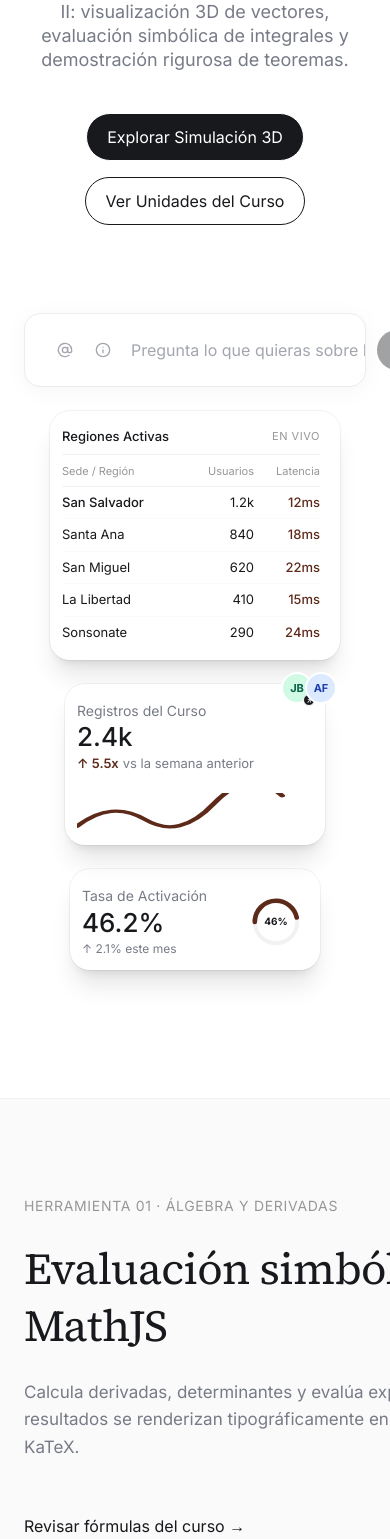
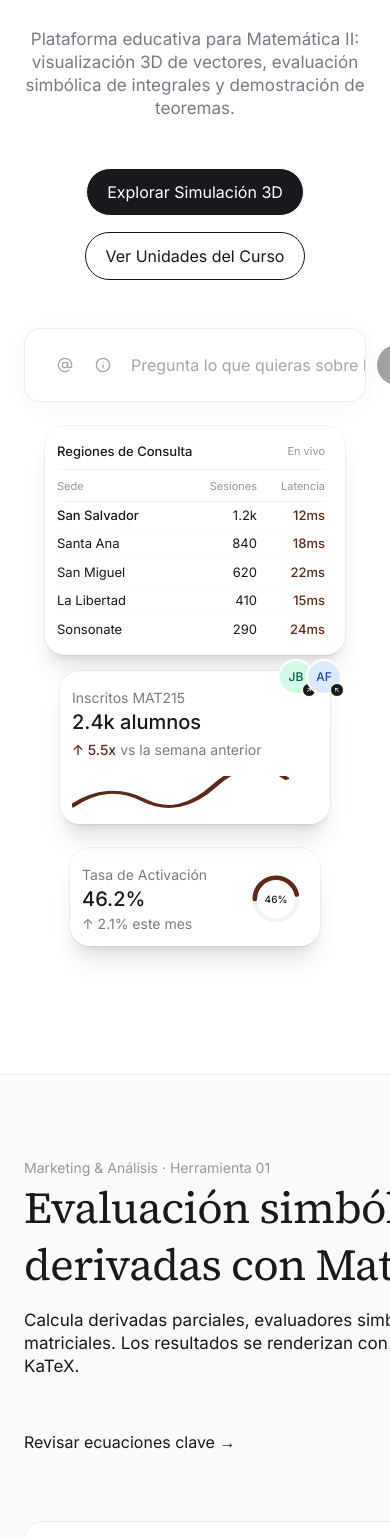
Before and after one commit to UES-Community/mat215-2016, a Next.js app: page / in a window 390 px wide. Shown: the part 441-1980 px from the top of the page. Built offline with nearby package versions, Linux system fonts and the light colour scheme.

Commit message:
feat: rebuild magazine spread hero collage and editorial layout according to Steep specification

```diff
--- a/app/page.tsx
+++ b/app/page.tsx
@@ -6,47 +6,47 @@ import { VectorSimulation3D } from "@/components/vector-simulation-3d";
 import { RadixUnits } from "@/components/radix-units";
 import { AIComposer } from "@/components/ai-composer";
 
-// Steep Editorial Floating Cards
-function RegionTableCard() {
+// 1. Floating Product Artifact: Region Table (Top-Left)
+function RegionTableArtifact() {
   return (
-    <div className="artifact-card w-[290px] text-[13px] font-sohne">
+    <div className="artifact-card w-[300px] text-[13px] font-sohne select-none pointer-events-none sm:pointer-events-auto">
       <div className="flex items-center justify-between pb-2 mb-2 border-b border-[#f2f2f3]">
-        <span className="font-medium text-[#17191c]">Regiones Activas</span>
-        <span className="text-[11px] text-[#979799] font-normal uppercase tracking-wider">En vivo</span>
+        <span className="font-medium text-[#17191c]">Regiones de Consulta</span>
+        <span className="text-[11px] text-[#979799]">En vivo</span>
       </div>
       <table className="w-full text-left border-collapse">
         <thead>
           <tr className="text-[11px] text-[#979799] border-b border-[#f2f2f3]">
-            <th className="pb-1.5 font-normal">Sede / Región</th>
-            <th className="pb-1.5 font-normal text-right">Usuarios</th>
+            <th className="pb-1.5 font-normal">Sede</th>
+            <th className="pb-1.5 font-normal text-right">Sesiones</th>
             <th className="pb-1.5 font-normal text-right">Latencia</th>
           </tr>
         </thead>
         <tbody className="text-[#17191c]">
           <tr className="border-b border-[#fafafb]">
-            <td className="py-1.5 font-medium">San Salvador</td>
-            <td className="py-1.5 text-right">1.2k</td>
-            <td className="py-1.5 text-right font-medium text-[#5d2a1a]">12ms</td>
+            <td className="py-1 font-medium">San Salvador</td>
+            <td className="py-1 text-right">1.2k</td>
+            <td className="py-1 text-right text-[#5d2a1a] font-medium">12ms</td>
           </tr>
           <tr className="border-b border-[#fafafb]">
-            <td className="py-1.5">Santa Ana</td>
-            <td className="py-1.5 text-right">840</td>
-            <td className="py-1.5 text-right font-medium text-[#5d2a1a]">18ms</td>
+            <td className="py-1">Santa Ana</td>
+            <td className="py-1 text-right">840</td>
+            <td className="py-1 text-right text-[#5d2a1a] font-medium">18ms</td>
           </tr>
           <tr className="border-b border-[#fafafb]">
-            <td className="py-1.5">San Miguel</td>
-            <td className="py-1.5 text-right">620</td>
-            <td className="py-1.5 text-right font-medium text-[#5d2a1a]">22ms</td>
+            <td className="py-1">San Miguel</td>
+            <td className="py-1 text-right">620</td>
+            <td className="py-1 text-right text-[#5d2a1a] font-medium">22ms</td>
           </tr>
           <tr className="border-b border-[#fafafb]">
-            <td className="py-1.5">La Libertad</td>
-            <td className="py-1.5 text-right">410</td>
-            <td className="py-1.5 text-right font-medium text-[#5d2a1a]">15ms</td>
+            <td className="py-1">La Libertad</td>
+            <td className="py-1 text-right">410</td>
+            <td className="py-1 text-right text-[#5d2a1a] font-medium">15ms</td>
           </tr>
           <tr>
-            <td className="py-1.5">Sonsonate</td>
-            <td className="py-1.5 text-right">290</td>
-            <td className="py-1.5 text-right font-medium text-[#5d2a1a]">24ms</td>
+            <td className="py-1">Sonsonate</td>
+            <td className="py-1 text-right">290</td>
+            <td className="py-1 text-right text-[#5d2a1a] font-medium">24ms</td>
           </tr>
         </tbody>
       </table>
@@ -54,35 +54,39 @@ function RegionTableCard() {
   );
 }
 
-function RegistrationsCard() {
+// 2. Floating Product Artifact: Registrations Stat Card (Right)
+function RegistrationsArtifact() {
   return (
-    <div className="artifact-card w-[260px] font-sohne space-y-3 relative">
-      {/* Monogram Avatars floating in the card */}
+    <div className="artifact-card w-[270px] font-sohne space-y-3 relative select-none pointer-events-none sm:pointer-events-auto">
+      {/* Avatar Bubbles motif with cursor pointer */}
       <div className="absolute -top-3 -right-3 flex -space-x-2">
-        <div className="w-8 h-8 rounded-full bg-[#d1fae5] border-2 border-white flex items-center justify-center text-[11px] font-bold text-[#065f46] relative">
+        <div className="w-9 h-9 rounded-full bg-[#d1fae5] border-2 border-white flex items-center justify-center text-[12px] font-medium text-[#065f46] relative">
           JB
-          <div className="absolute -bottom-1 -right-1 w-3 h-3 bg-[#17191c] rounded-full border border-white flex items-center justify-center">
-            <span className="text-[6px] text-white">↗</span>
+          <div className="absolute -bottom-1 -right-1 w-3.5 h-3.5 bg-[#17191c] rounded-full border border-white flex items-center justify-center">
+            <span className="text-[7px] text-white">↗</span>
           </div>
         </div>
-        <div className="w-8 h-8 rounded-full bg-[#dbeafe] border-2 border-white flex items-center justify-center text-[11px] font-bold text-[#1e40af] relative">
+        <div className="w-9 h-9 rounded-full bg-[#dbeafe] border-2 border-white flex items-center justify-center text-[12px] font-medium text-[#1e40af] relative">
           AF
+          <div className="absolute -bottom-1 -right-1 w-3.5 h-3.5 bg-[#17191c] rounded-full border border-white flex items-center justify-center">
+            <span className="text-[7px] text-white">↖</span>
+          </div>
         </div>
       </div>
 
       <div>
-        <span className="text-[14px] text-[#777b86] block">Registros del Curso</span>
-        <span className="text-[26px] font-medium text-[#17191c] leading-tight block">2.4k</span>
-        <span className="text-[13px] text-[#777b86] flex items-center gap-1">
-          <span className="text-[#5d2a1a] font-semibold">↑ 5.5x</span> vs la semana anterior
+        <span className="text-[14px] text-[#777b86] block">Inscritos MAT215</span>
+        <span className="text-[20px] font-medium text-[#17191c] leading-tight block mt-0.5">2.4k alumnos</span>
+        <span className="text-[14px] text-[#777b86] flex items-center gap-1 mt-1">
+          <span className="text-[#5d2a1a] font-medium">↑ 5.5x</span> vs la semana anterior
         </span>
       </div>
 
-      {/* Gestural line chart */}
-      <div className="h-12 w-full pt-2">
+      {/* Gestural line chart in Sienna Brown */}
+      <div className="h-10 w-full pt-1">
         <svg className="w-full h-full" viewBox="0 0 100 30" preserveAspectRatio="none">
           <path
-            d="M0,25 Q15,5 30,20 T60,8 T90,2 M100,5"
+            d="M0,25 Q15,5 30,20 T60,8 T90,2 M100,6"
             fill="none"
             stroke="#5d2a1a"
             strokeWidth="2.5"
@@ -94,15 +98,16 @@ function RegistrationsCard() {
   );
 }
 
-function ActivationCard() {
+// 3. Floating Product Artifact: Activation Stat Card (Bottom-Left)
+function ActivationArtifact() {
   return (
-    <div className="artifact-card w-[250px] font-sohne flex items-center justify-between gap-4">
+    <div className="artifact-card w-[250px] font-sohne flex items-center justify-between gap-3 select-none pointer-events-none sm:pointer-events-auto">
       <div className="space-y-1">
         <span className="text-[14px] text-[#777b86] block">Tasa de Activación</span>
-        <span className="text-[26px] font-medium text-[#17191c] leading-none block">46.2%</span>
-        <span className="text-[12px] text-[#777b86] block">↑ 2.1% este mes</span>
+        <span className="text-[20px] font-medium text-[#17191c] leading-none block">46.2%</span>
+        <span className="text-[14px] text-[#777b86] block mt-1">↑ 2.1% este mes</span>
       </div>
-      {/* Radial progress ring */}
+      {/* Minimal radial progress ring */}
       <div className="w-12 h-12 relative shrink-0">
         <svg className="w-full h-full transform -rotate-90" viewBox="0 0 36 36">
           <path
@@ -122,7 +127,7 @@ function ActivationCard() {
             d="M18 2.0845 a 15.9155 15.9155 0 0 1 0 31.831 a 15.9155 15.9155 0 0 1 0 -31.831"
           />
         </svg>
-        <div className="absolute inset-0 flex items-center justify-center text-[10px] font-bold text-[#17191c]">
+        <div className="absolute inset-0 flex items-center justify-center text-[10px] font-medium text-[#17191c]">
           46%
         </div>
       </div>
@@ -132,91 +137,92 @@ function ActivationCard() {
 
 export default function HomePage() {
   return (
-    <div className="min-h-screen bg-[#ffffff] text-[#17191c] font-sohne">
-      {/* Navigation */}
+    <div className="min-h-screen bg-[#ffffff] text-[#17191c] font-sohne selection:bg-[#fbe1d1] selection:text-[#5d2a1a]">
+      {/* Navigation Top Bar */}
       <Navbar />
 
-      {/* Hero Section */}
-      <section id="inicio" className="relative pt-12 pb-32 px-6 max-w-[1200px] mx-auto min-h-[720px] flex flex-col justify-center">
-        <div className="text-center max-w-3xl mx-auto z-10">
-          {/* Ghost tag label */}
-          <div className="inline-flex items-center gap-2 mb-6">
-            <span className="tag-label text-[14px] uppercase tracking-widest">
+      {/* Hero Section — Product Magazine Spread Collage */}
+      <section id="inicio" className="relative pt-16 pb-32 px-6 max-w-[1200px] mx-auto min-h-[760px] flex flex-col justify-center">
+        {/* Centered Hero Typography & Actions */}
+        <div className="text-center max-w-4xl mx-auto z-10 space-y-6">
+          {/* Category tag */}
+          <div>
+            <span className="tag-label uppercase tracking-widest text-[14px]">
               Universidad de El Salvador · MAT215
             </span>
           </div>
 
-          {/* 90px Signifier Display headline with mid-sentence italic */}
-          <h1 className="font-signifier text-[44px] sm:text-[64px] lg:text-[90px] text-[#17191c] leading-[1.1] tracking-[-0.025em] mb-8">
+          {/* 90px Signifier Display Headline with mid-sentence italic */}
+          <h1 className="font-signifier text-[44px] sm:text-[64px] lg:text-[90px] leading-[1.3] tracking-[-2.25px] text-[#17191c] max-w-4xl mx-auto font-normal">
             El rigor del <span className="italic font-normal">Cálculo Multivariable</span> interactivo.
           </h1>
 
           {/* Subhead */}
-          <p className="text-[18px] sm:text-[20px] text-[#777b86] leading-[1.35] max-w-2xl mx-auto mb-10 font-sohne">
-            Plataforma educativa para Matemática II: visualización 3D de vectores, evaluación simbólica de integrales y demostración rigurosa de teoremas.
+          <p className="text-[17px] leading-[1.35] text-[#777b86] font-sohne font-normal max-w-[620px] mx-auto pt-2">
+            Plataforma educativa para Matemática II: visualización 3D de vectores, evaluación simbólica de integrales y demostración de teoremas.
           </p>
 
-          {/* Pill Button Pair */}
-          <div className="flex flex-wrap items-center justify-center gap-4 mb-14">
-            <a href="#simulador" className="btn-pill-filled text-[16px]">
+          {/* Pill Button Pair (Filled + Ghost) */}
+          <div className="flex flex-wrap items-center justify-center gap-4 pt-6">
+            <a href="#simulador" className="btn-pill-filled">
               Explorar Simulación 3D
             </a>
-            <a href="#unidades" className="btn-pill-ghost text-[16px]">
+            <a href="#unidades" className="btn-pill-ghost">
               Ver Unidades del Curso
             </a>
           </div>
         </div>
 
-        {/* Floating Artifacts Collage for Desktop (hidden on mobile) */}
-        <div className="hidden lg:block">
-          {/* Region Table top-left */}
-          <div className="absolute top-12 left-0 animate-in fade-in slide-in-from-left-8 duration-700">
-            <RegionTableCard />
+        {/* Desktop Magazine Collage: Floating Product Artifacts overlapping hero text */}
+        <div className="hidden xl:block">
+          {/* Region Table — Top-Left */}
+          <div className="absolute top-12 -left-12 z-20 transition-transform hover:-translate-y-1 duration-300">
+            <RegionTableArtifact />
           </div>
 
-          {/* Registration Card right */}
-          <div className="absolute top-24 right-0 animate-in fade-in slide-in-from-right-8 duration-700">
-            <RegistrationsCard />
+          {/* Registrations Stat Card — Top-Right */}
+          <div className="absolute top-20 -right-8 z-20 transition-transform hover:-translate-y-1 duration-300">
+            <RegistrationsArtifact />
           </div>
 
-          {/* Activation Chart bottom-left */}
-          <div className="absolute bottom-16 left-6 animate-in fade-in slide-in-from-bottom-8 duration-700">
-            <ActivationCard />
+          {/* Activation Stat Card — Bottom-Left */}
+          <div className="absolute bottom-20 -left-6 z-20 transition-transform hover:-translate-y-1 duration-300">
+            <ActivationArtifact />
           </div>
 
-          {/* AI Composer bottom-center (overlaps) */}
-          <div className="absolute -bottom-8 left-1/2 -translate-x-1/2 w-full max-w-lg z-20 animate-in fade-in slide-in-from-bottom-12 duration-700">
+          {/* AI Composer Input — Bottom-Center floating artifact */}
+          <div className="absolute -bottom-10 left-1/2 -translate-x-1/2 w-full max-w-[540px] z-30 transition-transform hover:-translate-y-1 duration-300">
             <AIComposer />
           </div>
         </div>
 
-        {/* Fallback Collage for Mobile (shown under hero text on sm/md) */}
-        <div className="lg:hidden flex flex-col gap-6 items-center mt-8 w-full max-w-xl mx-auto">
-          <div className="w-full flex justify-center"><AIComposer /></div>
-          <div className="grid sm:grid-cols-2 gap-6 w-full">
-            <div className="flex justify-center"><RegionTableCard /></div>
-            <div className="flex justify-center"><RegistrationsCard /></div>
+        {/* Mobile / Tablet Responsive Floating Artifacts Layout */}
+        <div className="xl:hidden flex flex-col gap-6 items-center mt-12 w-full max-w-xl mx-auto z-20">
+          <div className="w-full"><AIComposer /></div>
+          <div className="grid sm:grid-cols-2 gap-4 w-full">
+            <div className="flex justify-center"><RegionTableArtifact /></div>
+            <div className="flex justify-center"><RegistrationsArtifact /></div>
           </div>
-          <div className="w-full flex justify-center"><ActivationCard /></div>
+          <div className="w-full flex justify-center"><ActivationArtifact /></div>
         </div>
       </section>
 
-      {/* Calculator Section */}
-      <section id="calculadora" className="py-24 bg-[#fafafb] border-t border-[#f2f2f3] px-6">
+      {/* Feature Section 1: Symbolic Math Evaluator */}
+      <section id="calculadora" className="py-[80px] bg-[#fafafb] border-t border-[#f2f2f3] px-6">
         <div className="max-w-[1200px] mx-auto grid lg:grid-cols-12 gap-12 items-center">
-          <div className="lg:col-span-5 space-y-6">
-            <span className="tag-label text-[14px] uppercase tracking-wider block">
-              Herramienta 01 · Álgebra y Derivadas
+          <div className="lg:col-span-5 space-y-4">
+            <span className="tag-label">
+              Marketing & Análisis · Herramienta 01
             </span>
-            <h2 className="font-signifier text-[44px] text-[#17191c] leading-[1.3] tracking-[-0.015em]">
-              Evaluación simbólica con MathJS
+            <h2 className="font-signifier text-[44px] leading-[1.3] tracking-[-0.66px] text-[#17191c]">
+              Evaluación simbólica y derivadas con MathJS
             </h2>
-            <p className="text-[17px] text-[#777b86] leading-relaxed">
-              Calcula derivadas, determinantes y evalúa expresiones complejas. Los resultados se renderizan tipográficamente en formato LaTeX mediante KaTeX.
+            <p className="text-[17px] leading-[1.35] text-[#17191c] font-sohne font-normal">
+              Calcula derivadas parciales, evaluadores simbólicos y determinantes matriciales. Los resultados se renderizan con precisión matemática KaTeX.
             </p>
-            <div className="pt-2">
+            <div className="pt-4">
               <a href="#unidades" className="text-link-arrow">
-                Revisar fórmulas del curso →
+                Revisar ecuaciones clave →
               </a>
             </div>
           </div>
@@ -226,47 +232,47 @@ export default function HomePage() {
         </div>
       </section>
 
-      {/* 2D Plotter Section */}
-      <section id="graficador" className="py-24 bg-[#ffffff] px-6">
+      {/* Feature Section 2: 2D Function Plotter */}
+      <section id="graficador" className="py-[80px] bg-[#ffffff] px-6">
         <div className="max-w-[1200px] mx-auto grid lg:grid-cols-12 gap-12 items-center">
           <div className="lg:col-span-7 flex justify-center order-2 lg:order-1">
             <FunctionPlotter />
           </div>
-          <div className="lg:col-span-5 space-y-6 order-1 lg:order-2">
-            <span className="tag-label text-[14px] uppercase tracking-wider block">
-              Herramienta 02 · Visualización 2D
+          <div className="lg:col-span-5 space-y-4 order-1 lg:order-2">
+            <span className="tag-label">
+              Visualización Escalar · Herramienta 02
             </span>
-            <h2 className="font-signifier text-[44px] text-[#17191c] leading-[1.3] tracking-[-0.015em]">
+            <h2 className="font-signifier text-[44px] leading-[1.3] tracking-[-0.66px] text-[#17191c]">
               Gráficas dinámicas de funciones escalares
             </h2>
-            <p className="text-[17px] text-[#777b86] leading-relaxed">
-              Analiza el comportamiento de senoides, polígonos cuadráticos y funciones exponenciales con ajuste de amplitud y frecuencia en tiempo real.
+            <p className="text-[17px] leading-[1.35] text-[#17191c] font-sohne font-normal">
+              Analiza el comportamiento de senoides, polígonos cuadráticos y funciones exponenciales con ajuste de amplitud y frecuencia mediante controles Radix Slider.
             </p>
-            <div className="pt-2">
+            <div className="pt-4">
               <a href="#unidades" className="text-link-arrow">
-                Revisar continuidad de funciones →
+                Ver análisis de continuidad →
               </a>
             </div>
           </div>
         </div>
       </section>
 
-      {/* 3D Simulation Section */}
-      <section id="simulador" className="py-24 bg-[#fafafb] border-y border-[#f2f2f3] px-6">
+      {/* Feature Section 3: 3D Vector Simulation */}
+      <section id="simulador" className="py-[80px] bg-[#fafafb] border-y border-[#f2f2f3] px-6">
         <div className="max-w-[1200px] mx-auto grid lg:grid-cols-12 gap-12 items-center">
-          <div className="lg:col-span-5 space-y-6">
-            <span className="tag-label text-[14px] uppercase tracking-wider block">
-              Herramienta 03 · Simulación 3D
+          <div className="lg:col-span-5 space-y-4">
+            <span className="tag-label">
+              Simulación Físico-Matemática · Herramienta 03
             </span>
-            <h2 className="font-signifier text-[44px] text-[#17191c] leading-[1.3] tracking-[-0.015em]">
+            <h2 className="font-signifier text-[44px] leading-[1.3] tracking-[-0.66px] text-[#17191c]">
               Campos vectoriales en tres dimensiones
             </h2>
-            <p className="text-[17px] text-[#777b86] leading-relaxed">
-              Explora superficies espaciales en 3D {"\\(z = \\sin(\\sqrt{x^2+y^2})\\)"} e interactúa con campos de gradientes y vectores en R³ renderizados en tiempo real mediante WebGL.
+            <p className="text-[17px] leading-[1.35] text-[#17191c] font-sohne font-normal">
+              Explora superficies espaciales en 3D {"\\(z = \\sin(\\sqrt{x^2+y^2})\\)"} e interactúa con campos de gradientes y vectores en R³ renderizados en tiempo real con WebGL.
             </p>
-            <div className="pt-2">
+            <div className="pt-4">
               <a href="#unidades" className="text-link-arrow">
-                Ver integrales de línea →
+                Explorar integrales múltiples →
               </a>
             </div>
           </div>
@@ -276,36 +282,36 @@ export default function HomePage() {
         </div>
       </section>
 
-      {/* Unidades & Radix Section */}
-      <section id="unidades" className="py-24 px-6 bg-[#ffffff]">
+      {/* Academic Units & Radix Primitives Section */}
+      <section id="unidades" className="py-[80px] px-6 bg-[#ffffff]">
         <RadixUnits />
       </section>
 
-      {/* Editorial Accent Peach Card Section */}
-      <section className="py-16 px-6 max-w-[1200px] mx-auto">
+      {/* Editorial Accent Blush Peach Card (Single per page max) */}
+      <section className="py-[80px] px-6 max-w-[1200px] mx-auto bg-[#ffffff]">
         <div className="peach-accent-card">
-          <div className="max-w-3xl">
-            <span className="text-[14px] font-sohne text-[#5d2a1a]/80 uppercase tracking-widest block mb-3">
+          <div className="max-w-3xl space-y-4">
+            <h3 className="text-[26px] font-sohne font-[450] tracking-[-0.23px] text-[#5d2a1a]">
               Nota Editorial del Departamento de Matemática
-            </span>
-            <blockquote className="font-signifier text-[28px] sm:text-[36px] text-[#5d2a1a] leading-[1.2] mb-6">
+            </h3>
+            <blockquote className="text-[18px] font-sohne font-[430] text-[#5d2a1a] leading-relaxed">
               «El cálculo multivariable es el lenguaje fundamental con el que describimos las leyes de la física, la optimización económica y la geometría del espacio-tiempo.»
             </blockquote>
-            <div className="text-[15px] font-sohne text-[#5d2a1a]/90 font-medium">
+            <div className="text-[14px] font-sohne font-normal text-[#5d2a1a] pt-2">
               — Cátedra de Matemática II (MAT215), Universidad de El Salvador
             </div>
           </div>
         </div>
       </section>
 
-      {/* Footer */}
+      {/* Quiet Editorial Footer */}
       <footer id="recursos" className="py-16 px-6 border-t border-[#f2f2f3] bg-[#ffffff] text-[15px] font-sohne text-[#777b86]">
         <div className="max-w-[1200px] mx-auto flex flex-col sm:flex-row items-center justify-between gap-6">
           <div className="flex items-center gap-3">
             <div className="w-7 h-7 rounded-full bg-[#17191c] text-[#ffffff] flex items-center justify-center font-bold text-xs">
               M2
             </div>
-            <span className="font-signifier text-lg text-[#17191c]">Matemática II</span>
+            <span className="font-signifier text-[18px] text-[#17191c]">Matemática II</span>
           </div>
 
           <div className="flex gap-8 text-[14px]">
@@ -316,7 +322,7 @@ export default function HomePage() {
           </div>
 
           <div className="text-[13px] text-[#979799]">
-            MAT215 · Next.js & Radix UI App
+            MAT215 · Steep Editorial Next.js App
           </div>
         </div>
       </footer>
```
